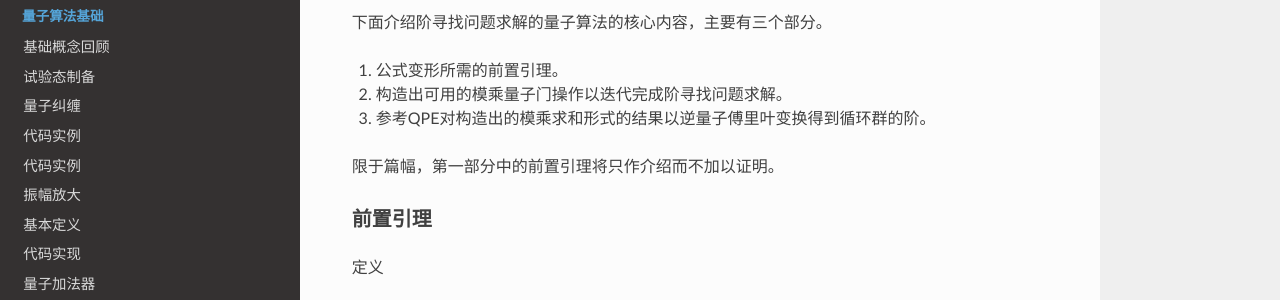
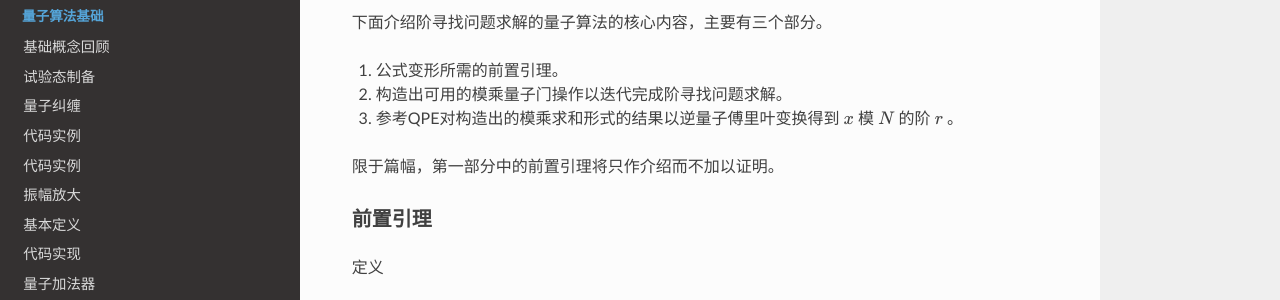
Before and after one commit to OriginQ/pyQPanda-Toturial, a Sphinx documentation site: the page built from source/Shor.rst, in a window 1280 px wide and 900 px high, scrolled down 849 px. Shown: the part 151-451 px from the top of the window. Built offline with Sphinx 7.4.7 and the Read the Docs theme 2.0.0, drawn with Linux system fonts in a browser that asks for light colours; pages that are not in the unit, such as notebooks, are missing from menus.

Commit message:
修正阶寻找问题的措辞

```diff
--- a/source/Shor.rst
+++ b/source/Shor.rst
@@ -37,7 +37,7 @@ Shor分解算法的具体步骤如下：
 
 #. 公式变形所需的前置引理。
 #. 构造出可用的模乘量子门操作以迭代完成阶寻找问题求解。
-#. 参考QPE对构造出的模乘求和形式的结果以逆量子傅里叶变换得到循环群的阶。
+#. 参考QPE对构造出的模乘求和形式的结果以逆量子傅里叶变换得到 :math:`x` 模 :math:`N` 的阶 :math:`r` 。
 
 限于篇幅，第一部分中的前置引理将只作介绍而不加以证明。
 
```
